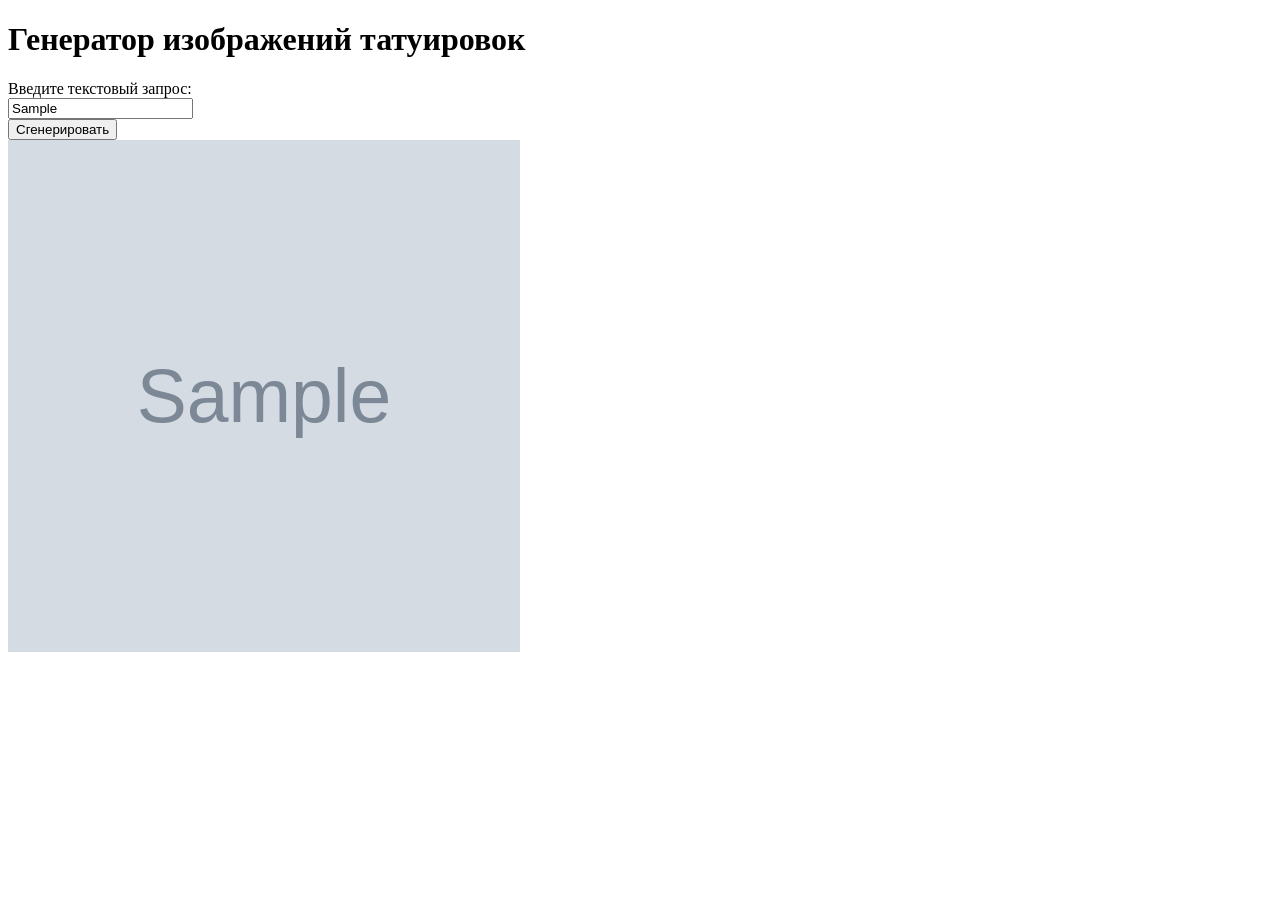
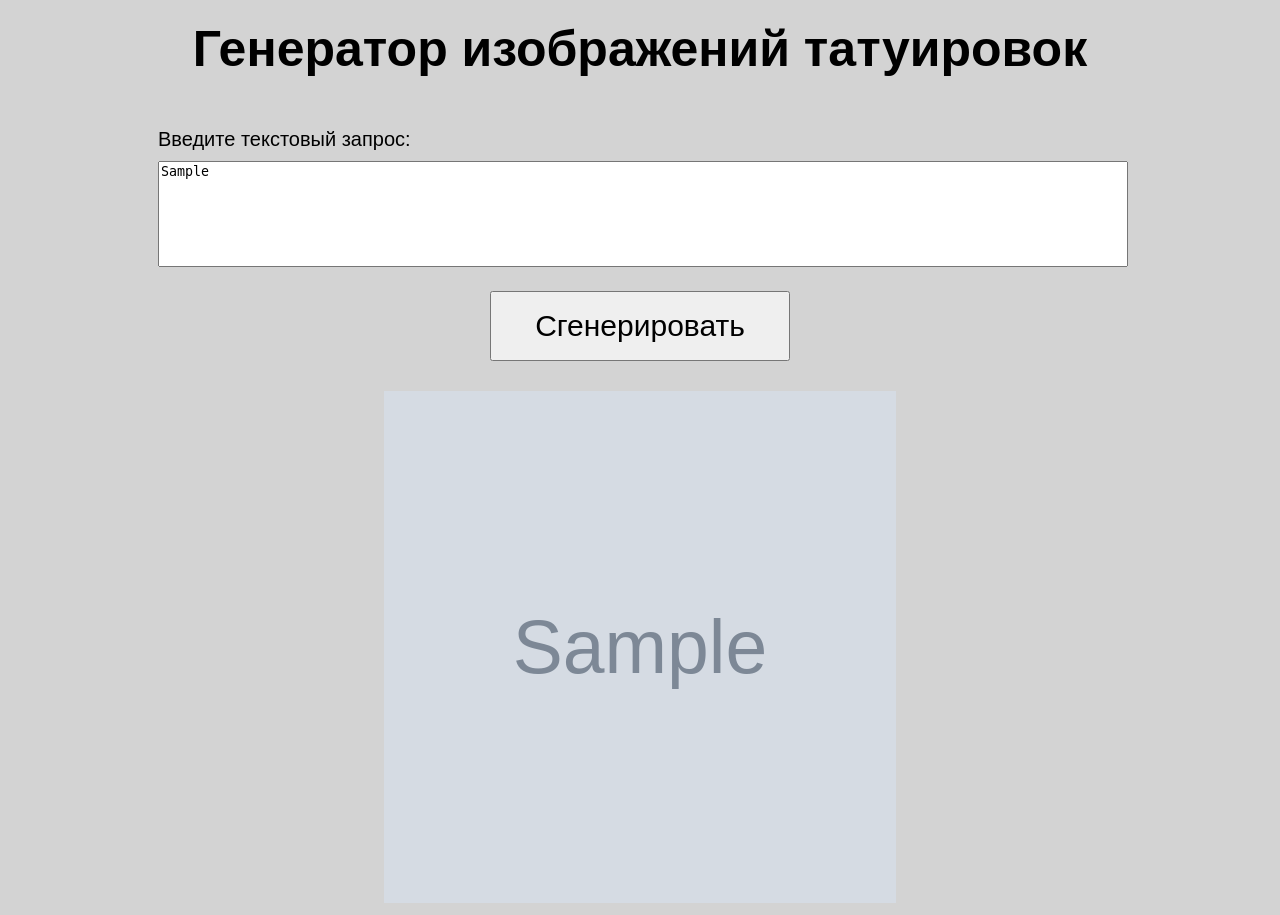
Before and after one commit to dancig/TattooImageGenerator, a Flask app: template templates/base.html in a window 1280 px wide. Before the commit the page ends 652 px from the top, so only its background shows below. Run offline with Flask 3, Linux system fonts and the light colour scheme; the template is opened without the code that fills it: most values are stand-ins (such as "Sample title", 1, 10 or a date in 2020); grey boxes marked "Sample" are stand-in pictures.

Commit message:
feat(ui): add css styles

```diff
--- /dev/null
+++ b/static/styles.css
@@ -0,0 +1,52 @@
+body {
+    font-family: Arial;
+    background-color: lightgrey;
+}
+
+h1 {
+    margin-top: 20px;
+    font-size: 50px;
+    text-align: center;
+}
+
+.fb-1 {
+    margin-top: 50px;
+    margin-left: 150px;
+    margin-right: 150px;
+}
+
+.form-label {
+    font-size: 20px;
+}
+
+.fb-2 {
+    margin-top:10px;
+    margin-left: 150px;
+    margin-right: 150px;
+}
+
+.form-text {
+    height: 100px;
+    width: 100%;
+    resize: none;
+}
+
+.fb-3 {
+    margin-top: 20px;
+    margin-left: 150px;
+    margin-right: 150px;
+    text-align: center;
+}
+
+.btn-submit {
+    font-size: 30px;
+    height: 70px;
+    width: 300px;
+}
+
+.image-area {
+    margin-top: 30px;
+    margin-left: 150px;
+    margin-right: 150px;
+    text-align: center;
+}
--- a/templates/base.html
+++ b/templates/base.html
@@ -3,25 +3,26 @@
 <head>
     <meta charset="UTF-8">
     <title>Генератор изображений татуировок</title>
+    <link rel="stylesheet" href="{{ url_for('static', filename='styles.css') }}">
 </head>
 <body>
 
 <h1>Генератор изображений татуировок</h1>
 
 <form method="post">
-    <div class="mb-3">
+    <div class="fb-1">
         <label for="prompt" class="form-label">Введите текстовый запрос:</label>
     </div>
-    <div class="mb-3">
-        <input type="textarea" class="form-control" id="prompt" name="prompt" required value="{{last_prompt}}" maxlength="500">
+    <div class="fb-2">
+        <textarea class="form-text" id="prompt" name="prompt" required maxlength="500">{{last_prompt}}</textarea>
     </div>
-    <div class="mb-3">
-        <button type="submit" class="btn btn-primary">Сгенерировать</button>
+    <div class="fb-3">
+        <button type="submit" class="btn-submit">Сгенерировать</button>
     </div>
 </form>
 
 {% if image %}
-<div class="mb-3">
+<div class="image-area">
     <img src="{{image}}" height="512" width="512" alt="СгенерированноеИзображение">
 </div>
 {% endif %}
```
